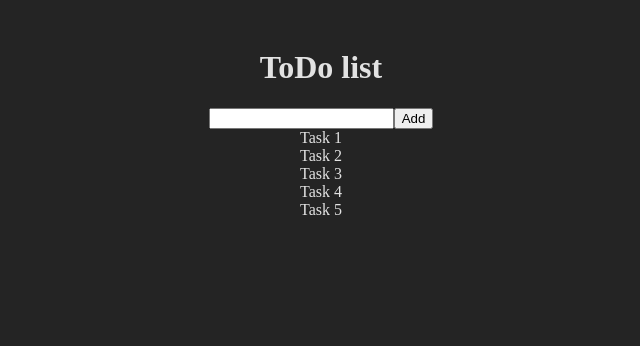
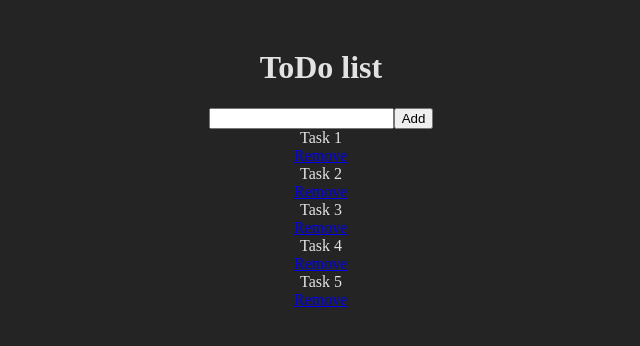
Before and after one commit to simz14/react-TodoApp, a React (Vite) app: page / in a window 1280 px wide. Shown: the top 346 px of the page, without its empty margins (319-959 px from the left). Built offline with nearby package versions, Linux system fonts and the light colour scheme.

Commit message:
making task component

```diff
--- a/src/App.jsx
+++ b/src/App.jsx
@@ -1,6 +1,7 @@
 import { useState } from "react";
 import "./App.css";
 import AddTask from "./components/AddTask";
+import Task from "./components/Task";
 
 const App = () => {
   const [data, setData] = useState([
@@ -15,13 +16,18 @@ const App = () => {
     setData([{ title: value, done: false }, ...data]);
   };
 
+  const deleteTaskHandler = (title) => {
+    setData(data.filter((task) => task.title !== title));
+  };
+
   return (
     <div>
       <h1>ToDo list</h1>
       <div>
         <AddTask addTaskFn={addTaskHandler} />
+
         {data.map((task) => (
-          <div key={task.title}>{task.title}</div>
+          <Task key={task.title} task={task} />
         ))}
       </div>
     </div>
--- /dev/null
+++ b/src/components/DeleteTask.jsx
@@ -0,0 +1,5 @@
+import { useState } from "react";
+
+const DeleteTask = () => {};
+
+export default AddTask;
--- /dev/null
+++ b/src/components/Task.jsx
@@ -0,0 +1,10 @@
+const Task = ({ task }) => {
+  return (
+    <div>
+      <div>{task.title}</div>
+      <a href="#">Remove</a>
+    </div>
+  );
+};
+
+export default Task;
```
